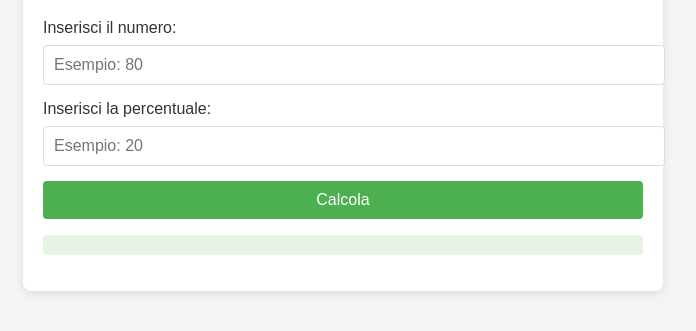
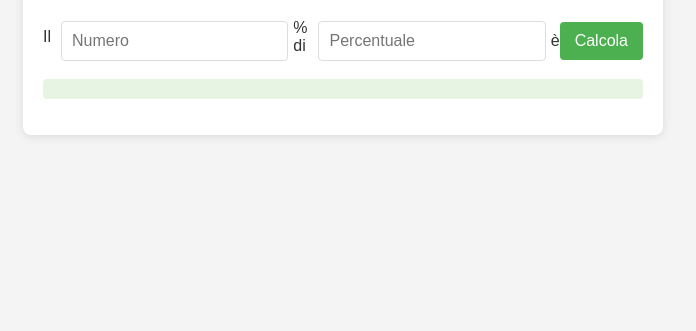
Before and after one commit to XmilordX/p-calc, a plain HTML site: page index.html in a window 1280 px wide. Shown: the part 101-432 px from the top of the page, without its empty margins (297-993 px from the left). Drawn offline with Linux system fonts and the light colour scheme.

Commit message:
Update index.html

```diff
--- a/index.html
+++ b/index.html
@@ -29,17 +29,21 @@
             display: block;
             margin-bottom: 8px;
         }
+        .input-row {
+            display: flex;
+            justify-content: space-between;
+            align-items: center;
+        }
         input[type="number"] {
-            width: 100%;
+            width: 70%; /* Larghezza dell'input */
             padding: 10px;
-            margin-bottom: 15px;
+            margin-right: 5px;
             border: 1px solid #ddd;
             border-radius: 4px;
             font-size: 16px; /* Dimensione del carattere */
         }
         button {
-            width: 100%;
-            padding: 10px;
+            padding: 10px 15px;
             background-color: #4CAF50;
             color: white;
             border: none;
@@ -76,11 +80,14 @@
 <body>
     <div class="container">
         <h1>Calcola la Percentuale</h1>
-        <label for="numero">Inserisci il numero:</label>
-        <input type="number" id="numero" placeholder="Esempio: 80" required>
-        <label for="percentuale">Inserisci la percentuale:</label>
-        <input type="number" id="percentuale" placeholder="Esempio: 20" required>
-        <button onclick="calcolaPercentuale()">Calcola</button>
+        <div class="input-row">
+            <label for="numero" style="margin-right: 10px;">Il</label>
+            <input type="number" id="numero" placeholder="Numero" required>
+            <label for="percentuale" style="margin-right: 10px;">% di</label>
+            <input type="number" id="percentuale" placeholder="Percentuale" required>
+            <span>è</span>
+            <button onclick="calcolaPercentuale()">Calcola</button>
+        </div>
         <pre id="risultato"></pre>
     </div>
 </body>
```
